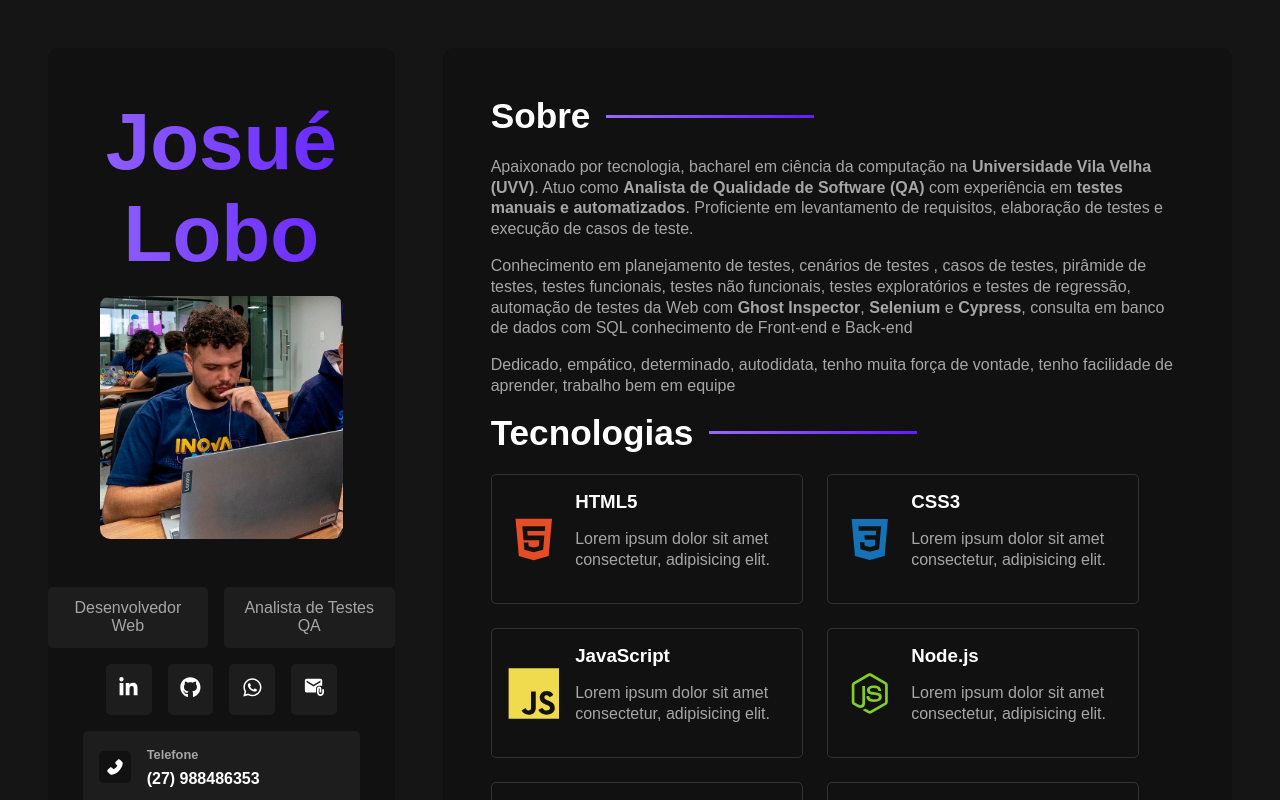
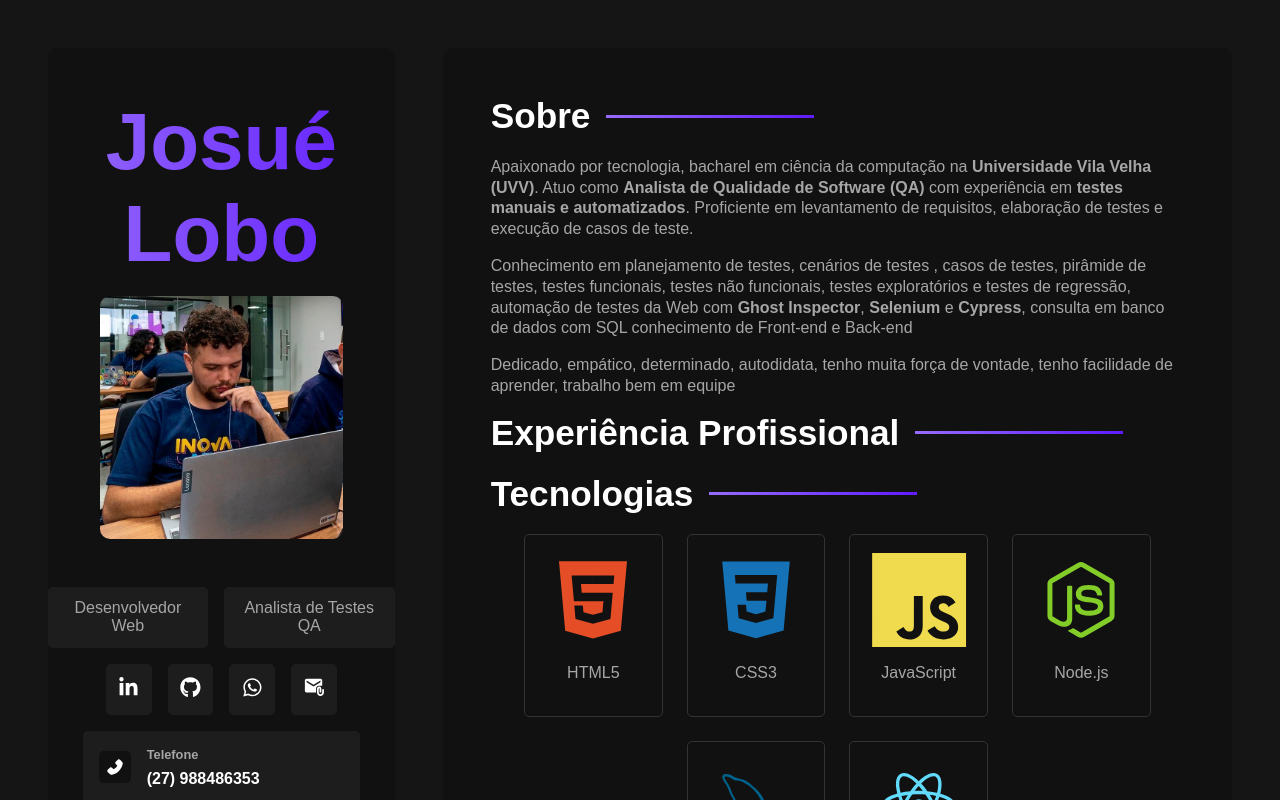
Before and after one commit to jojosuelobo/portifolio, a React (Vite) app: page / in a window 1280 px wide. Shown: the top 800 px of the page. Built offline with nearby package versions, Linux system fonts and the light colour scheme.

Commit message:
ajustes de card

```diff
--- a/src/components/AboutContainer.jsx
+++ b/src/components/AboutContainer.jsx
@@ -1,5 +1,3 @@
-import "../styles/components/maincontent.sass";
-
 const AboutContainer = () => {
   return (
     <section className="about-container">
--- /dev/null
+++ b/src/components/ExperienceContainer.jsx
@@ -0,0 +1,9 @@
+const ExperienceContainer = () => {
+    return (
+      <section className="about-container">
+        <h2>Experiência Profissional</h2>
+      </section>
+    );
+  };
+
+  export default ExperienceContainer;
--- a/src/components/MainContent.jsx
+++ b/src/components/MainContent.jsx
@@ -1,6 +1,7 @@
 import TechnologiesContainer from "./TechnologiesContainer";
 import AboutContainer from "./AboutContainer";
 import ProjectsContainer from "./ProjectsContainer";
+import ExperienceContainer from "./ExperienceContainer";
 
 import "../styles/components/maincontent.sass";
 
@@ -8,6 +9,7 @@ const MainContent = () => {
   return (
     <main id="main-content">
       <AboutContainer />
+      <ExperienceContainer />
       <TechnologiesContainer />
       <ProjectsContainer />
     </main>
--- a/src/components/TechnologiesContainer.jsx
+++ b/src/components/TechnologiesContainer.jsx
@@ -27,8 +27,7 @@ const TechnologiesContainer = () => {
           <div className="technology-card" id={tech.id} key={tech.id}>
             {tech.icon}
             <div className="technology-info">
-              <h3>{tech.name}</h3>
-              <p>Lorem ipsum dolor sit amet consectetur, adipisicing elit.</p>
+              <p>{tech.name}</p>
             </div>
           </div>
         ))}
--- a/src/styles/components/technologiescontainer.sass
+++ b/src/styles/components/technologiescontainer.sass
@@ -6,6 +6,7 @@
 
     .technologies-grid
         display: flex
+        justify-content: center
         flex-wrap: wrap
         gap: 1.5rem
 
@@ -14,8 +15,10 @@
         gap: 1rem
         padding: 1rem
         border: 1px solid #333
-        width: 45%
+        width: 20%
         border-radius: variables.$card-border-radius
+        display: flex
+        flex-direction: column
 
         h3
             color: variables.$text-color
```
